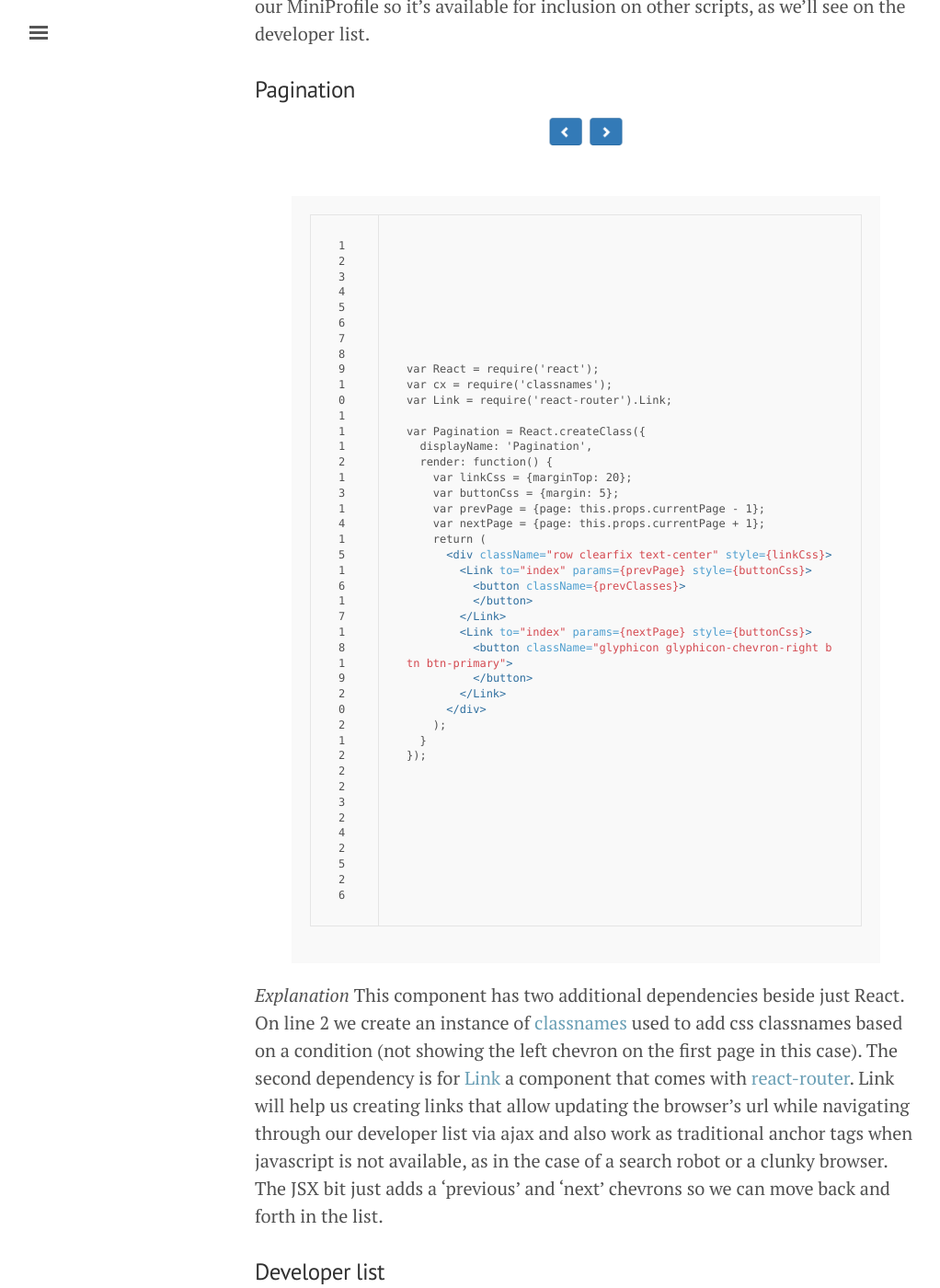
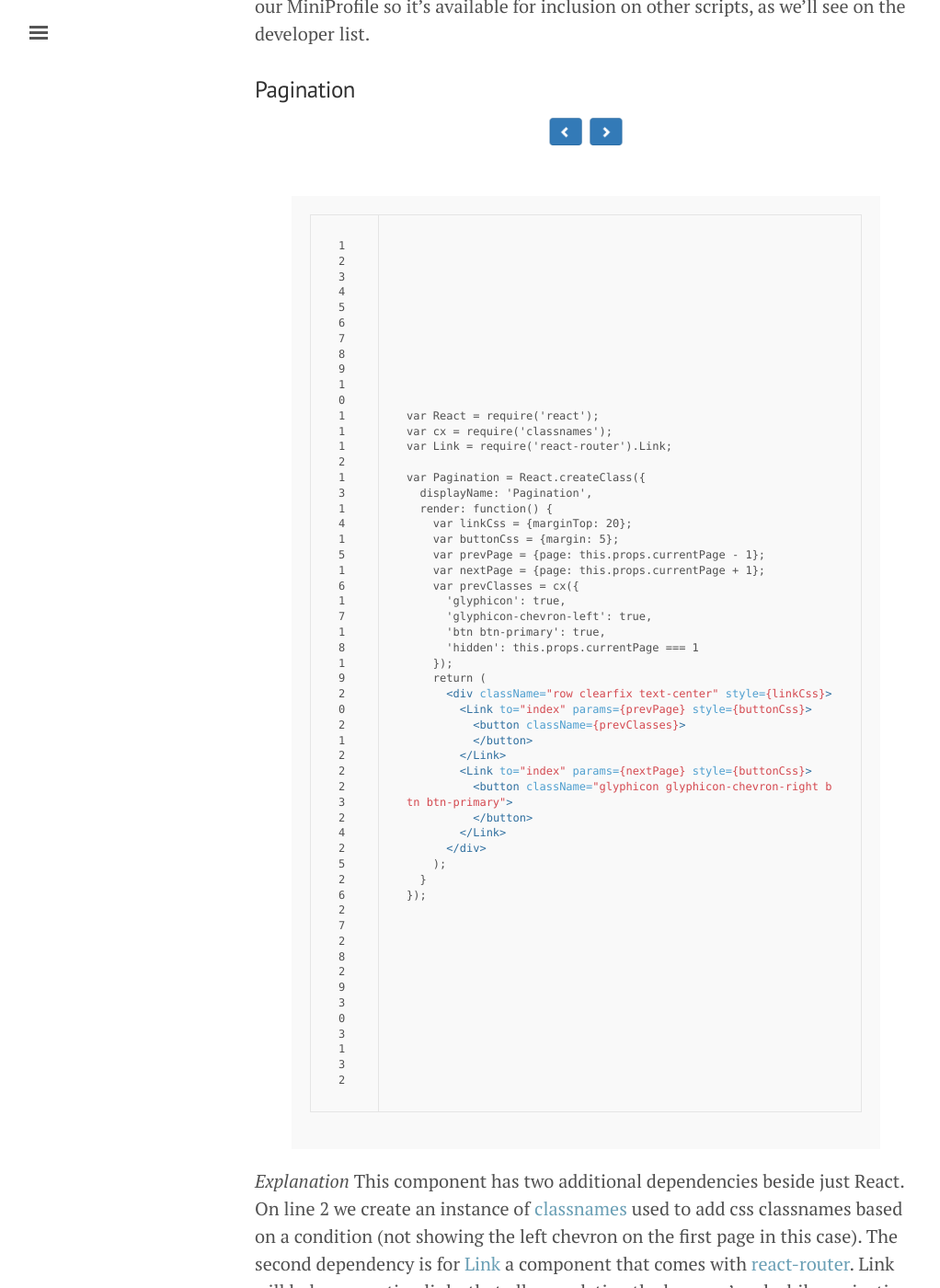
Before and after one commit to ericescalante/ericescalante.github.io, a Jekyll site: the page built from _posts/2015-06-21-isomorphic1.md, in a window 1280 px wide and 1400 px high, scrolled down 1531 px. Shown: the whole window at 92% size, without its empty margins (3-1025 px from the left). Built offline with Jekyll 4.4.1, drawn with Linux system fonts in a browser that asks for light colours; comment, search, counter and statistics services are not loaded.

Commit message:
Added missing prevClasses

```diff
--- a/_posts/2015-06-21-isomorphic1.md
+++ b/_posts/2015-06-21-isomorphic1.md
@@ -60,6 +60,12 @@ var Pagination = React.createClass({
     var buttonCss = {margin: 5};
     var prevPage = {page: this.props.currentPage - 1};
     var nextPage = {page: this.props.currentPage + 1};
+    var prevClasses = cx({
+      'glyphicon': true,
+      'glyphicon-chevron-left': true,
+      'btn btn-primary': true,
+      'hidden': this.props.currentPage === 1
+    });
     return (
       <div className="row clearfix text-center" style={linkCss}>
         <Link to="index" params={prevPage} style={buttonCss}>
```
